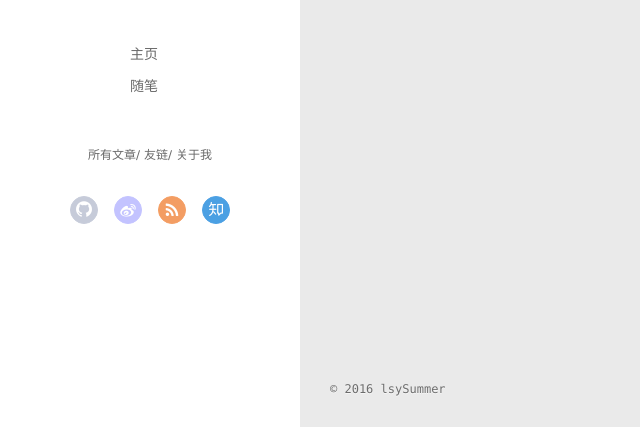
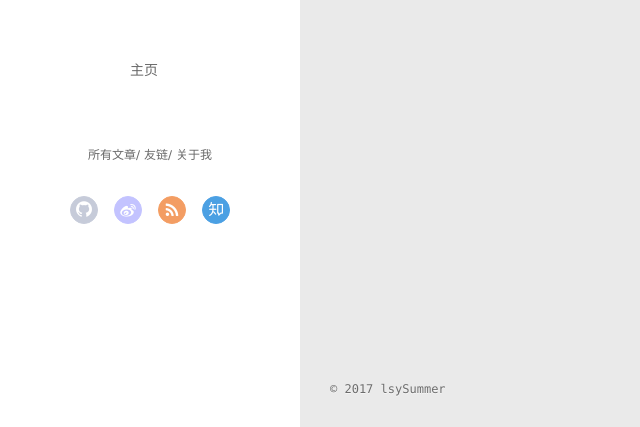
Before and after one commit to lsySummer/lsySummer.github.io, a plain HTML site: page archives/index.html in a window 1280 px wide. Shown: the part 370-797 px from the top of the page, 0-640 px from the left. Drawn offline with Linux system fonts and the light colour scheme.

Commit message:
Site updated: 2017-01-03 11:30:04

```diff
--- a/archives/index.html
+++ b/archives/index.html
@@ -50,8 +50,6 @@
 			<ul>
 
 				<li><a href="/">主页</a></li>
-
-				<li><a href="/tags/随笔/">随笔</a></li>
 
 			</ul>
 		</nav>
@@ -112,8 +110,6 @@
 				<ul>
 
 					<li><a href="/">主页</a></li>
-
-					<li><a href="/tags/随笔/">随笔</a></li>
 
 
 		        	<li><a href="/archives/">所有文章</a></li>
@@ -222,7 +218,7 @@
   <div class="outer">
     <div id="footer-info">
     	<div class="footer-left">
-    		&copy; 2016 lsySummer
+    		&copy; 2017 lsySummer
     	</div>
       	<div class="footer-right">
       		<a href="http://hexo.io/" target="_blank">Hexo</a>  Theme <a href="https://github.com/litten/hexo-theme-yilia" target="_blank">Yilia</a> by Litten
```
Also changed, not shown: 2016/12/15/hello-world/index.html (+1 -5 lines), 2016/12/15/my-first/index.html (+1 -5 lines), archives/2016/12/index.html (+1 -5 lines), archives/2016/index.html (+1 -5 lines), index.html (+1 -5 lines).
